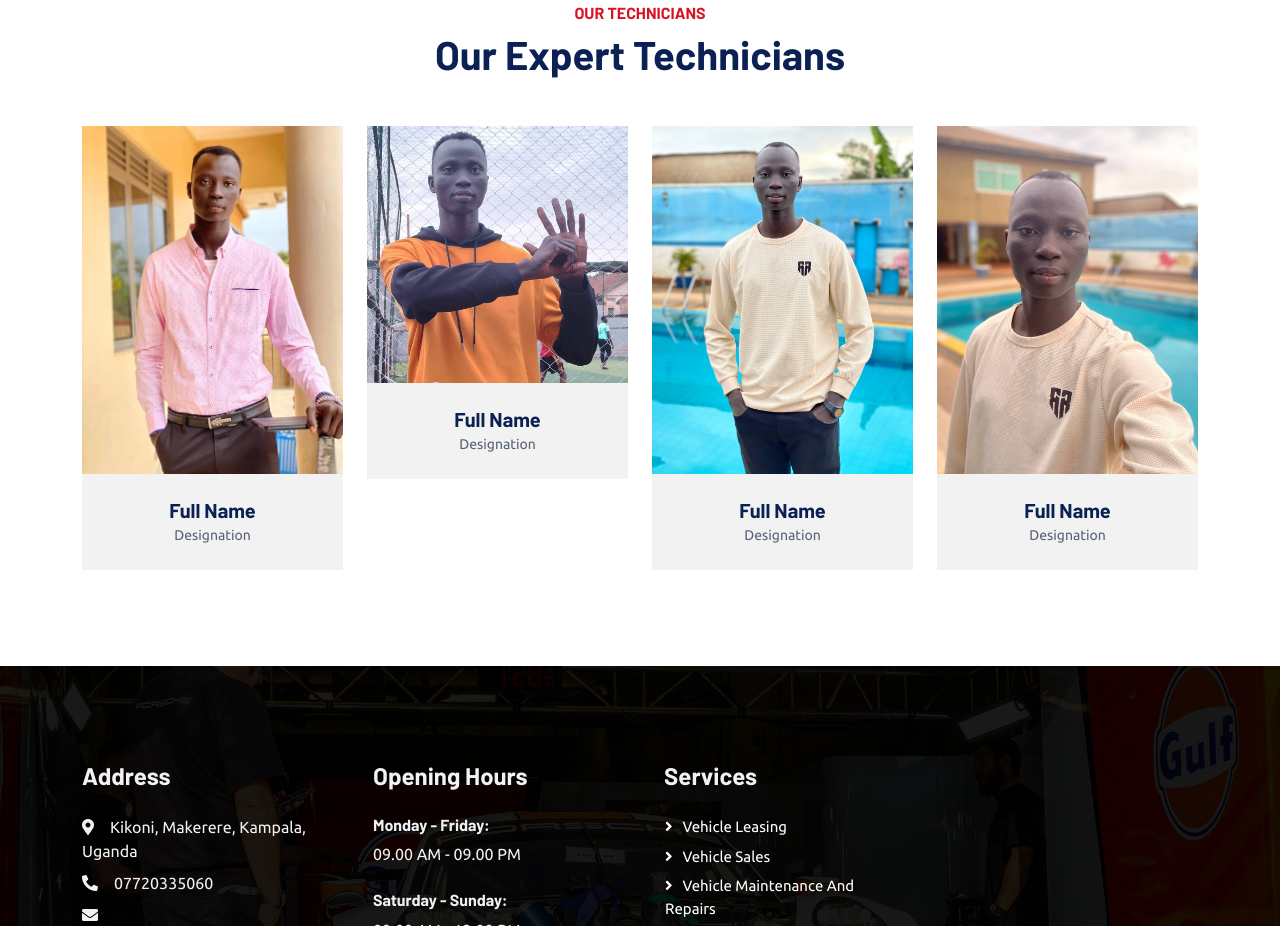
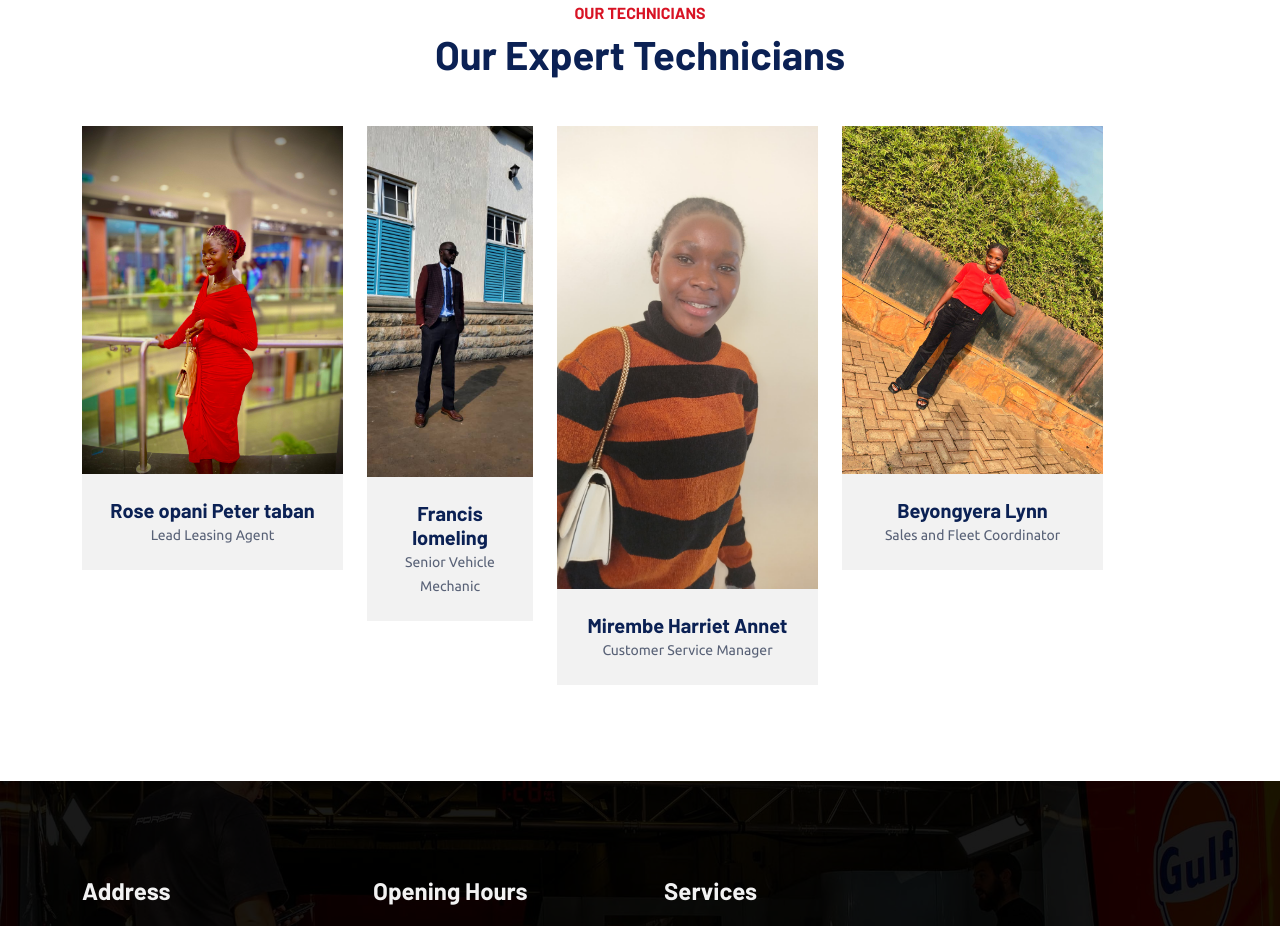
Before and after one commit to Abram-MrRight/AccessAutomobile, a plain HTML site: page about.html in a window 1280 px wide. Shown: the part 1975-2901 px from the top of the page. Drawn offline with nearby package versions, Linux system fonts and the light colour scheme.

Commit message:
last touches

```diff
--- a/about.html
+++ b/about.html
@@ -351,18 +351,18 @@
     </div>
     <!-- Fact End -->
 
-    <!-- Team Start -->
-    <div class="container-xxl py-5">
+     <!-- Team Start -->
+     <div class="container-xxl py-5">
       <div class="container">
         <div class="text-center wow fadeInUp" data-wow-delay="0.1s">
-          <h6 class="text-primary text-uppercase">Our Technicians</h6>
+          <h6 class="text-primary text-uppercase">Our Technicians </h6>
           <h1 class="mb-5">Our Expert Technicians</h1>
         </div>
         <div class="row g-4">
           <div class="col-lg-3 col-md-6 wow fadeInUp" data-wow-delay="0.1s">
             <div class="team-item">
               <div class="position-relative overflow-hidden">
-                <img class="img-fluid" src="img/team-1.jpg" alt="" />
+                <img class="img-fluid" src="img/Rose opani Peter taban.jpg" alt="" />
                 <div
                   class="team-overlay position-absolute start-0 top-0 w-100 h-100"
                 >
@@ -378,15 +378,15 @@
                 </div>
               </div>
               <div class="bg-light text-center p-4">
-                <h5 class="fw-bold mb-0">Full Name</h5>
-                <small>Designation</small>
+                <h5 class="fw-bold mb-0">Rose opani Peter taban</h5>
+                <small>Lead Leasing Agent</small>
               </div>
             </div>
           </div>
-          <div class="col-lg-3 col-md-6 wow fadeInUp" data-wow-delay="0.3s">
+          <div class="col-lg-2 col-md-6 wow fadeInUp" data-wow-delay="0.3s">
             <div class="team-item">
               <div class="position-relative overflow-hidden">
-                <img class="img-fluid" src="img/team-2.jpg" alt="" />
+                <img class="img-fluid" src="img/Francis lomeling.jpg" alt="" />
                 <div
                   class="team-overlay position-absolute start-0 top-0 w-100 h-100"
                 >
@@ -402,15 +402,15 @@
                 </div>
               </div>
               <div class="bg-light text-center p-4">
-                <h5 class="fw-bold mb-0">Full Name</h5>
-                <small>Designation</small>
+                <h5 class="fw-bold mb-0">Francis lomeling</h5>
+                <small>Senior Vehicle Mechanic</small>
               </div>
             </div>
           </div>
           <div class="col-lg-3 col-md-6 wow fadeInUp" data-wow-delay="0.5s">
             <div class="team-item">
               <div class="position-relative overflow-hidden">
-                <img class="img-fluid" src="img/team-3.jpg" alt="" />
+                <img class="img-fluid" src="img/Mirembe Harriet Annet.jpg" alt="" />
                 <div
                   class="team-overlay position-absolute start-0 top-0 w-100 h-100"
                 >
@@ -426,15 +426,15 @@
                 </div>
               </div>
               <div class="bg-light text-center p-4">
-                <h5 class="fw-bold mb-0">Full Name</h5>
-                <small>Designation</small>
+                <h5 class="fw-bold mb-0">Mirembe Harriet Annet</h5>
+                <small>Customer Service Manager</small>
               </div>
             </div>
           </div>
           <div class="col-lg-3 col-md-6 wow fadeInUp" data-wow-delay="0.7s">
             <div class="team-item">
               <div class="position-relative overflow-hidden">
-                <img class="img-fluid" src="img/team-4.jpg" alt="" />
+                <img class="img-fluid" src="img/BeyonggyeraLynn.jpg" alt="" />
                 <div
                   class="team-overlay position-absolute start-0 top-0 w-100 h-100"
                 >
@@ -450,8 +450,8 @@
                 </div>
               </div>
               <div class="bg-light text-center p-4">
-                <h5 class="fw-bold mb-0">Full Name</h5>
-                <small>Designation</small>
+                <h5 class="fw-bold mb-0">Beyongyera Lynn</h5>
+                <small>Sales and Fleet Coordinator</small>
               </div>
             </div>
           </div>
```
Also changed, not shown: booking.html (+0 -1 lines), index.html (+9 -9 lines), testimonial.html (+0 -1 lines), Beyonggyera Lynn.jpg (added), img/BeyonggyeraLynn.jpg (added), img/BeyongyeraLynn.jpg (added), img/Francis lomeling.jpg (added), img/Mirembe Harriet Annet.jpg (added), img/Rose opani Peter taban.jpg (added).
